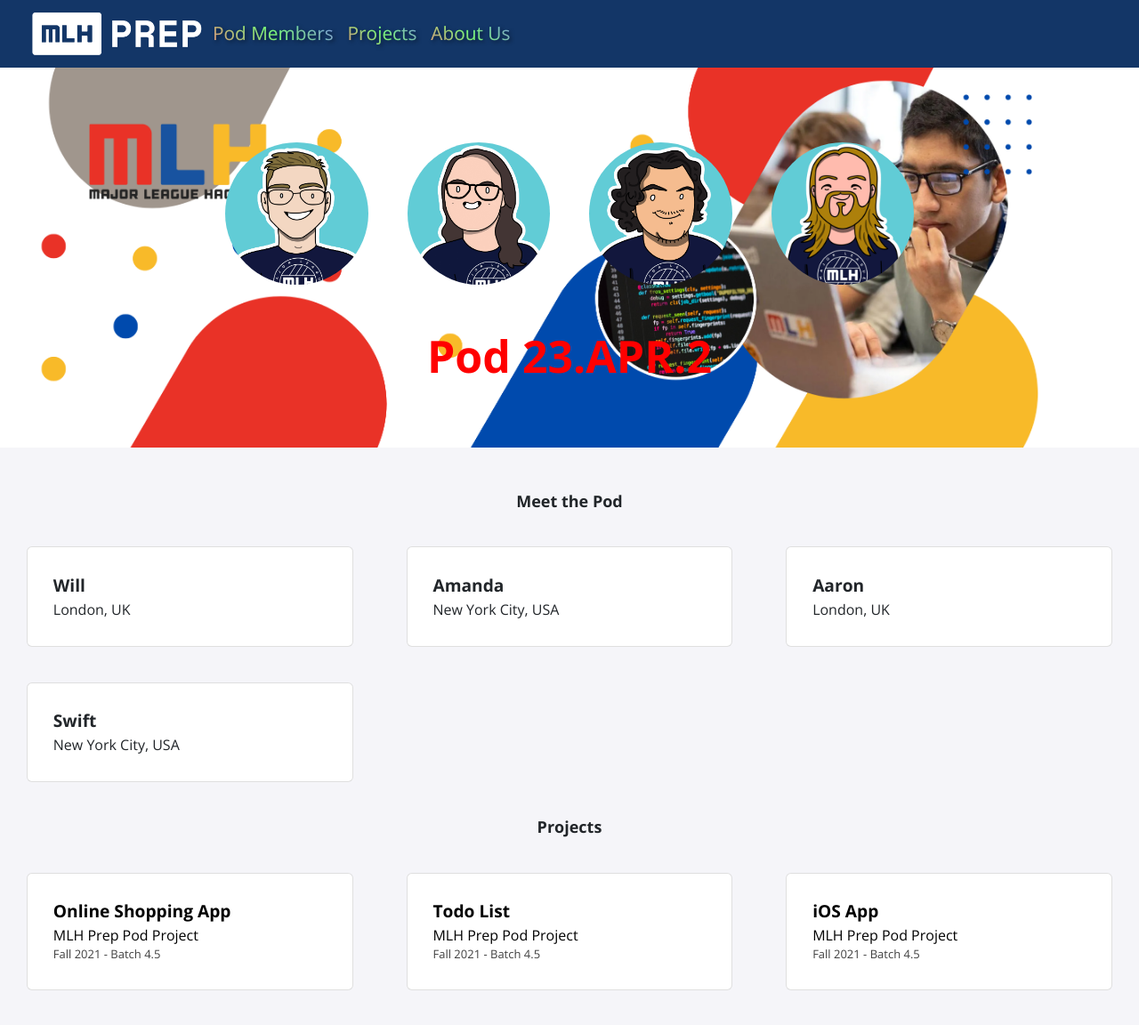
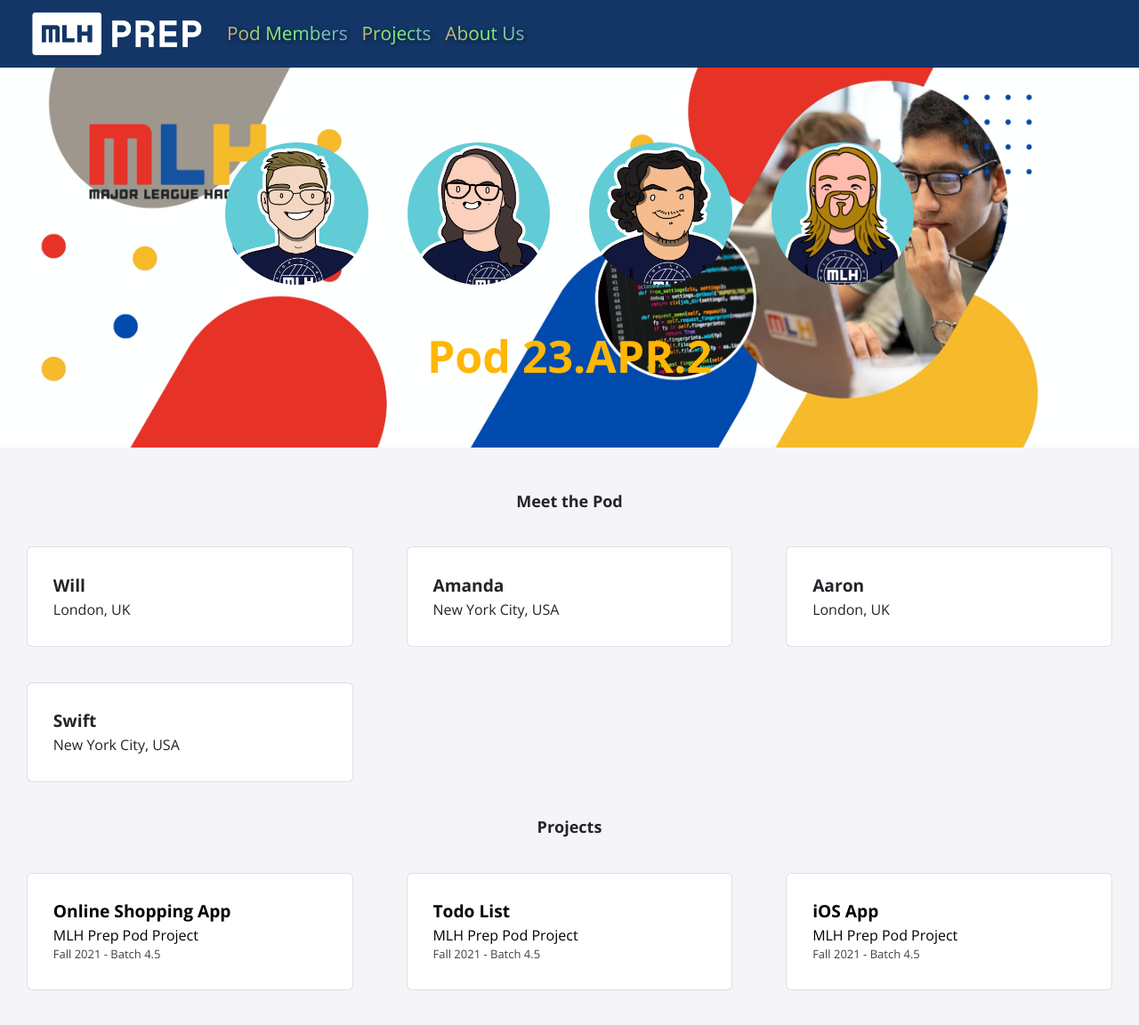
Before and after one commit to MLH-Fellowship/prep-portfolio-23.APR.PREP.2, a Jekyll site: the page built from index.html, in a window 1280 px wide and 1183 px high. Shown: the top 1152 px of the window at 89% size. Built offline with Jekyll 4.4.1, drawn with Linux system fonts in a browser that asks for light colours; nearby versions of some CDN libraries.

```diff
--- a/_sass/navbar.scss
+++ b/_sass/navbar.scss
@@ -4,6 +4,10 @@
     font-family: "Poppins", serif;
     font-weight: 700 !important;
     padding-top: 10px;
+}
+
+.nav-content {
+    margin-right: 1rem;
 }
 
 .nav-content .logo-touch-target {
@@ -60,10 +64,14 @@
     bottom: 20px;
     right: 30px;
     z-index: 99;
-    font-size: 18px;
+    font-size: 1rem;
+    writing-mode: vertical-lr;
+    // transform: rotate(180deg);
     border: none;
     outline: none;
-    background-color: #333333;
+    background-color: #133667;
+    opacity: 0.9;
+    // background-color: rgb(19, 54, 103, 0.8);
     color: white;
     cursor: pointer;
     padding: 15px;
--- a/_sass/profile.scss
+++ b/_sass/profile.scss
@@ -18,7 +18,7 @@
         // background-color: black;
         font-size: 50px;
         font-weight: 700;
-        color: red;
+        color: #FFB703;
 
     }
 
```
Also changed, not shown: assets/img/mlh-header2.png, 1 other file.
